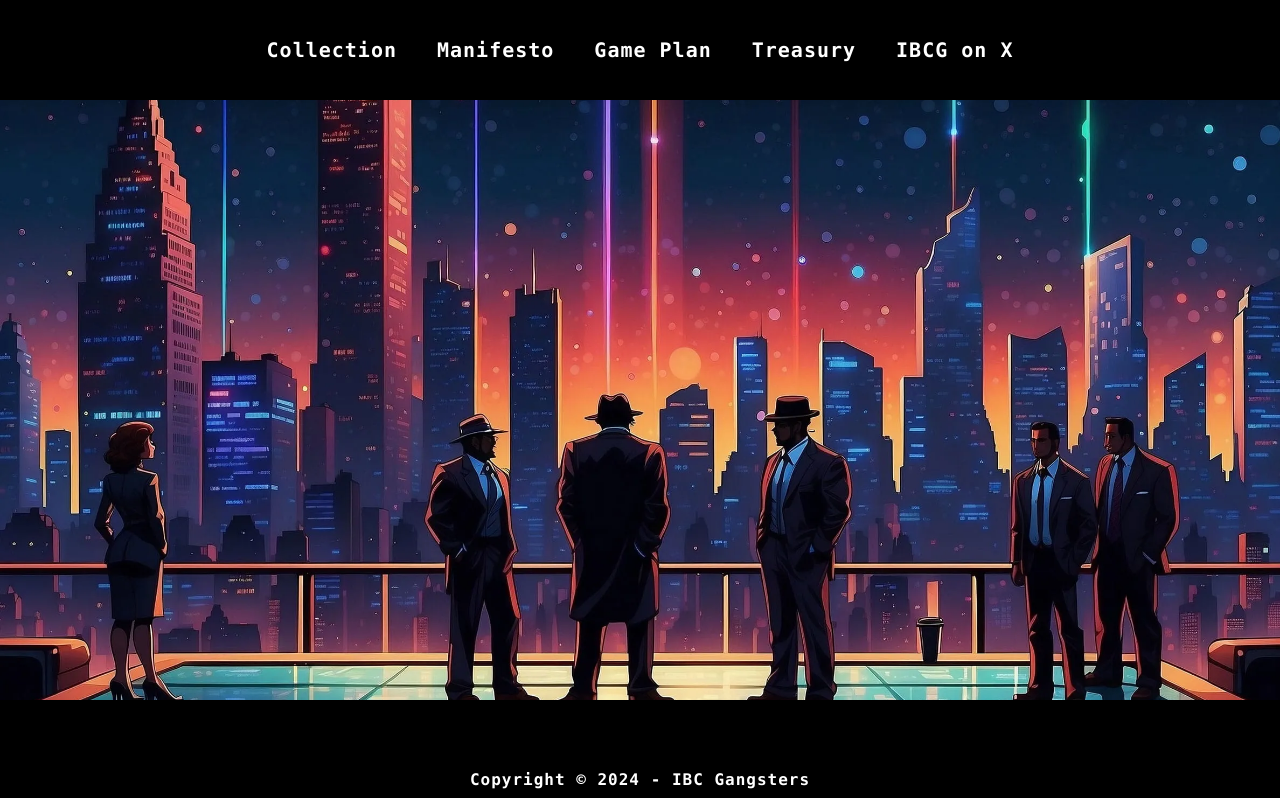
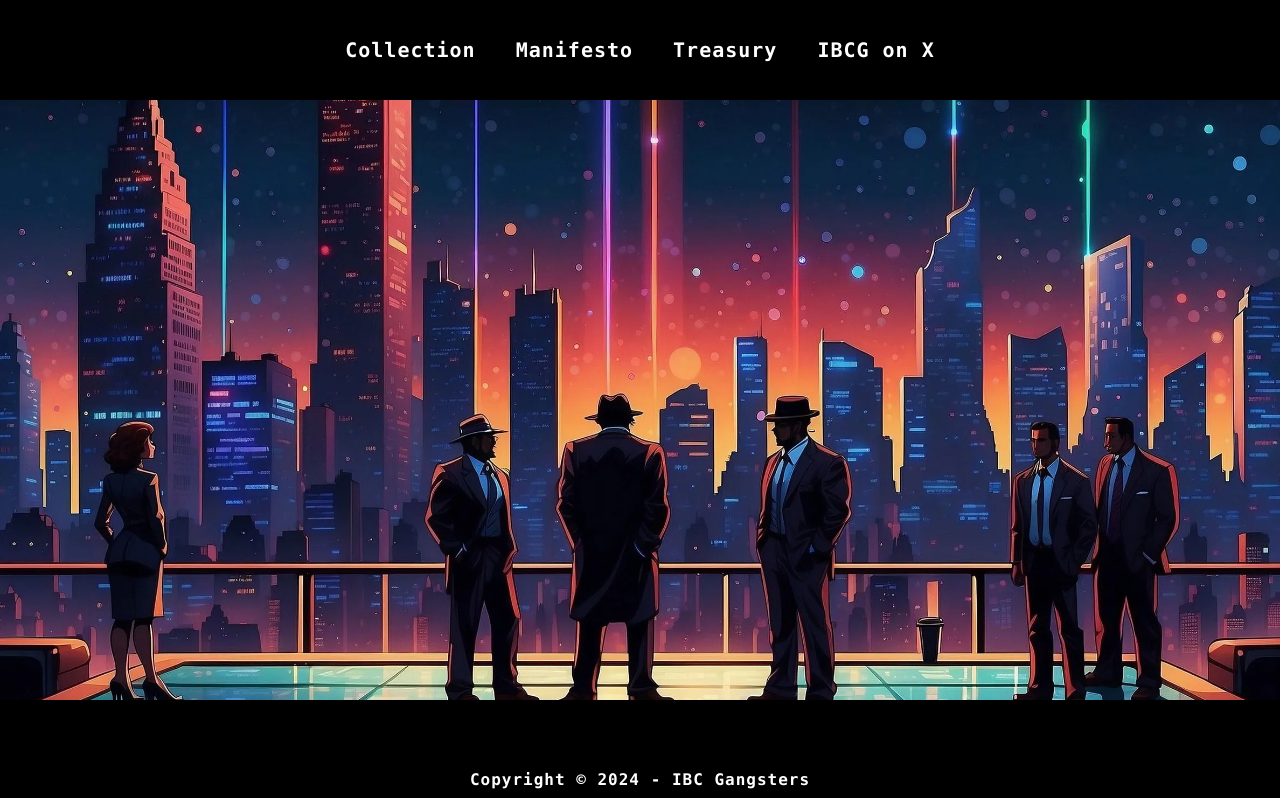
Before and after one commit to linkielink/ibc-gangsters-landing, a Next.js app: page / in a window 1280 px wide. Shown: the top 798 px of the page. Built offline with nearby package versions, Linux system fonts and the light colour scheme.

Commit message:
deactivate the navigation for now

```diff
--- a/src/components/Navigation.tsx
+++ b/src/components/Navigation.tsx
@@ -47,7 +47,7 @@ export default function Navigation() {
   const navItems = [
     { name: 'Collection', link: '/' },
     { name: 'Manifesto', link: '/manifesto' },
-    { name: 'Game Plan', link: '/game-plan' },
+    //{ name: 'Game Plan', link: '/game-plan' },
     { name: 'Treasury', link: '/treasury' },
     { name: 'IBCG on X', link: 'https://twitter.com/IBC_Gangsters' },
   ]
```
